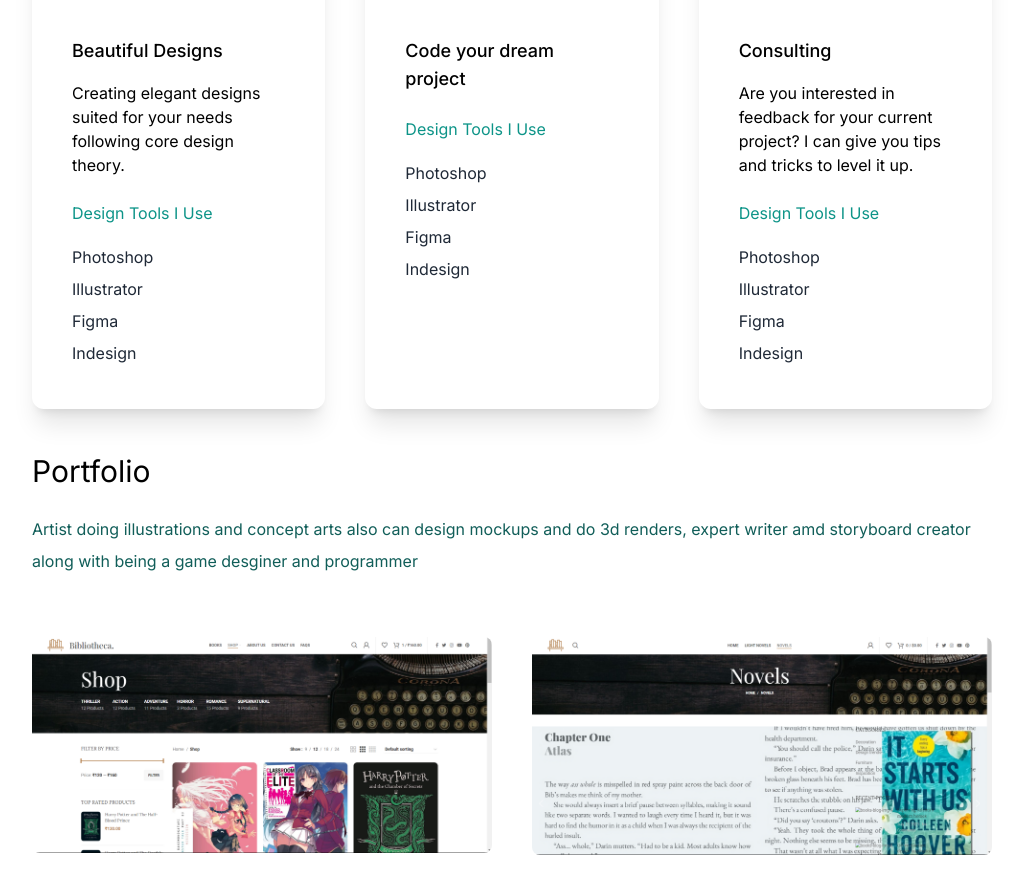
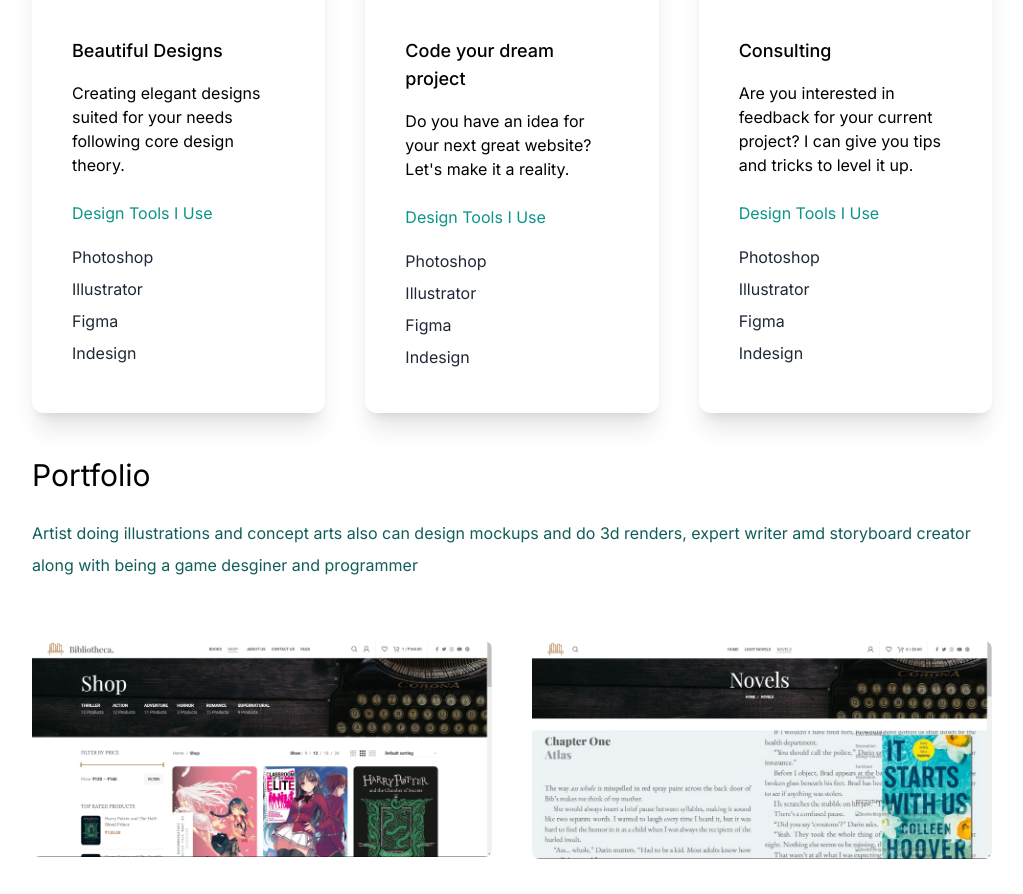
Before and after one commit to km-kurisu/km-kurisu.github.io, a Next.js app: page / in a window 1280 px wide. Shown: the part 1655-2549 px from the top of the page, without its empty margins (128-1151 px from the left). Built offline with nearby package versions, Linux system fonts and the light colour scheme.

Commit message:
modified:   app/page.js

```diff
--- a/app/page.js
+++ b/app/page.js
@@ -98,7 +98,10 @@ export default function Home() {
               <h3 className="text-lg font-medium pt-8 pb-2 dark:text-teal-300 ">
                 Code your dream project
               </h3>
-
+              <p className="py-2 dark:text-slate-300">
+                Do you have an idea for your next great website? Let's make it a
+                reality.
+              </p>
               <h4 className="py-4 text-teal-600 dark:text-emerald-400">Design Tools I Use</h4>
               <p className="text-gray-800 py-1 dark:text-emerald-400">Photoshop</p>
               <p className="text-gray-800 py-1 dark:text-emerald-400">Illustrator</p>
```
